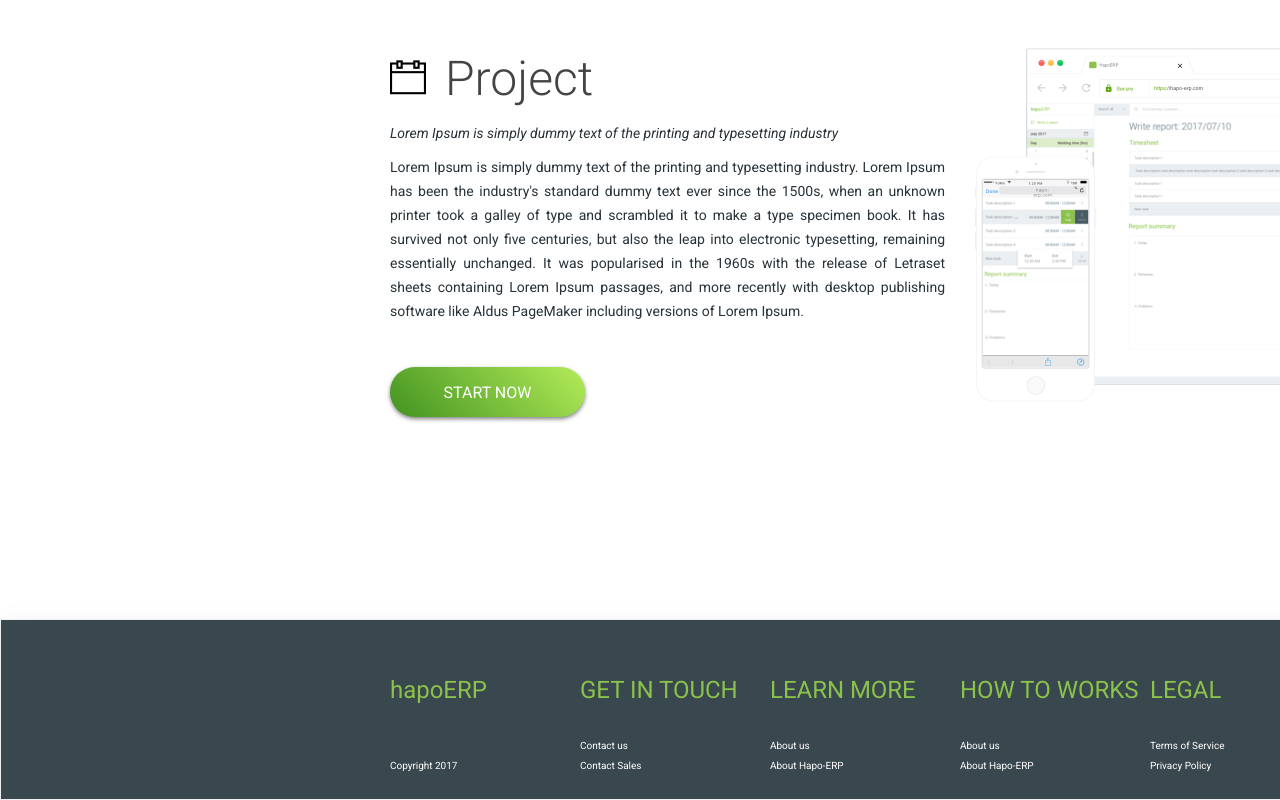
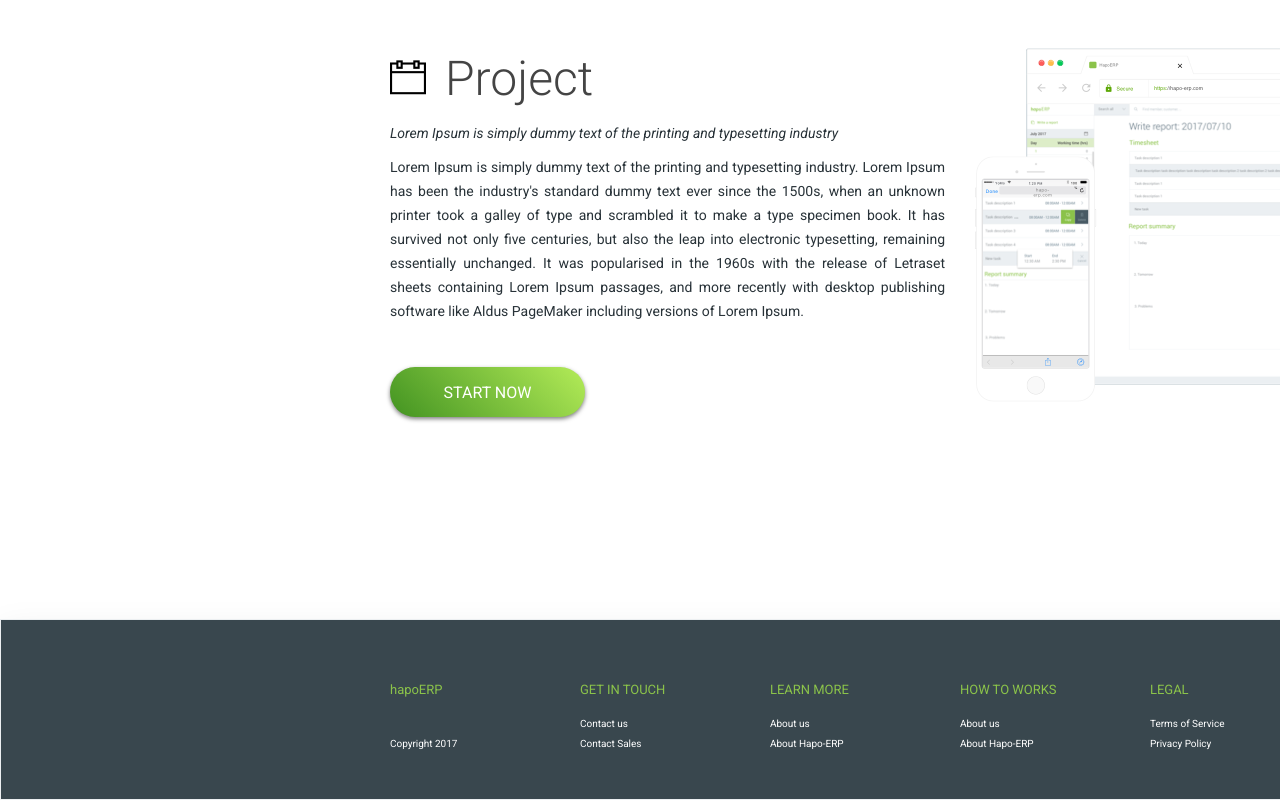
Before and after one commit to hapo-xuantt/landingPage, a plain HTML site: page index.html in a window 1280 px wide. Shown: the part 4550-5350 px from the top of the page. Drawn offline with Linux system fonts and the light colour scheme.

Commit message:
update footer

```diff
--- a/style.css
+++ b/style.css
@@ -381,12 +381,11 @@ footer {
 .flex-container {
     display: flex;
     flex-direction: row;
-    flex-wrap: wrap;
     color: white;
 }
 
 .col {
-    width: 190px;
+    width: 100%;
     margin-top: 50px;
 }
 
@@ -402,8 +401,8 @@ footer {
 
 .col-title {
     color: rgba(139, 195, 74, 1);
-    font-size: 24px;
-    margin-bottom: 36px;
+    font-size: 13px;
+    margin-bottom: 14px;
     font-family: Roboto;
     font-weight: 400;
     letter-spacing: -0.03px;
@@ -415,7 +414,7 @@ footer {
 }
 
 .contact {
-    margin-top: 85px;
+    margin-top: 65px;
 }
 .contact i {
     color: rgba(139, 195, 74, 1);
```
